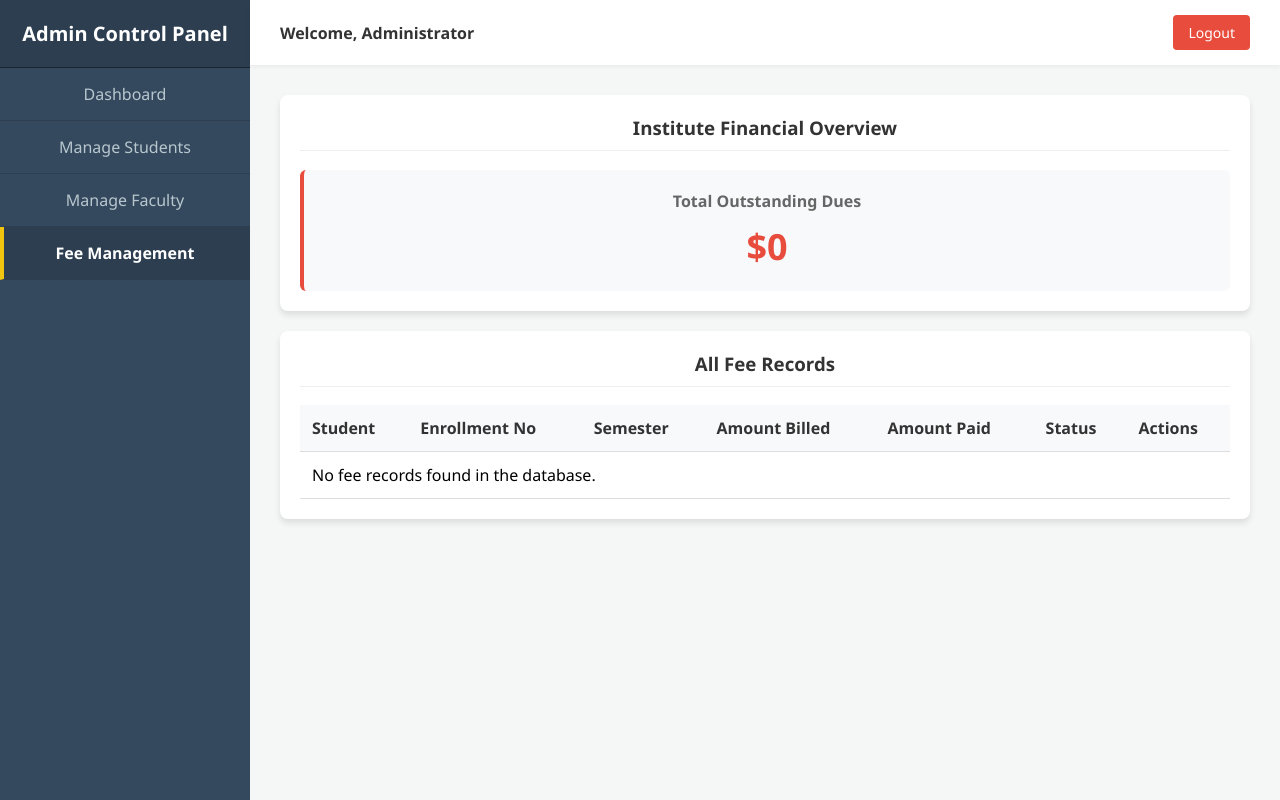
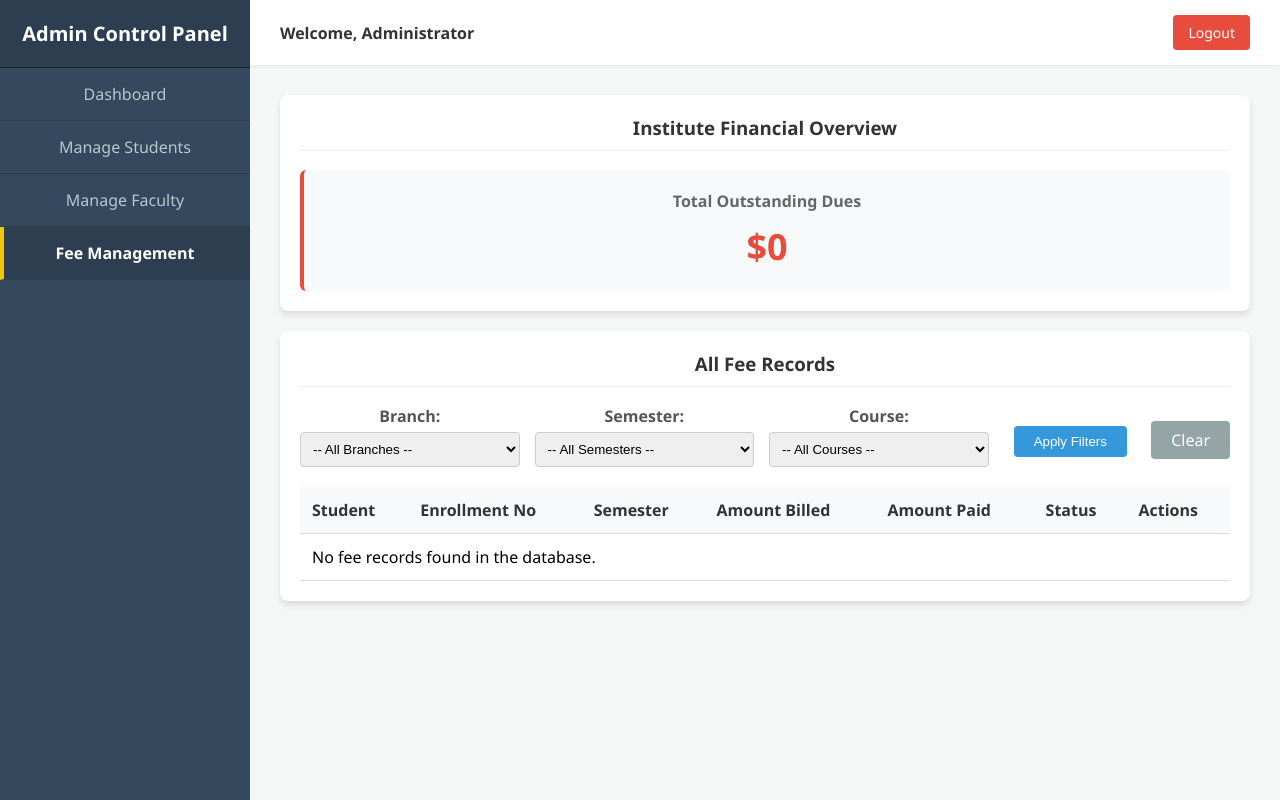
Before and after one commit to Deepanshuguptagpt/Student-Faculty-management, a Django app: page /admin-panel/fees/ in a window 1280 px wide. Run offline with Django 5.2, Linux system fonts and the light colour scheme; data comes from the database, SQL or seed files in the repository; both versions use the stored data as it was after the commit; data that the repository does not hold is empty.

Commit message:
Fee Management Modification

```diff
--- a/backend/administration/views.py
+++ b/backend/administration/views.py
@@ -1,6 +1,6 @@
 from django.shortcuts import render, redirect
 from authentication.models import User
-from backend.student.models import StudentProfile, FeeRecord
+from backend.student.models import StudentProfile, FeeRecord, BRANCH_CHOICES, COURSE_CHOICES, SEMESTER_CHOICES
 from .models import FacultyProfile
 
 def admin_dashboard(request):
@@ -23,7 +23,26 @@ def admin_dashboard(request):
 
 def manage_students(request):
     students = StudentProfile.objects.all().select_related('user')
-    return render(request, "dashboards/admin/students.html", {'students': students})
+
+    branch_filter = request.GET.get('branch')
+    year_filter = request.GET.get('year')
+    course_filter = request.GET.get('course')
+
+    if branch_filter:
+        students = students.filter(branch=branch_filter)
+    if year_filter:
+        students = students.filter(batch_year=year_filter)
+    if course_filter:
+        students = students.filter(course_name=course_filter)
+
+    return render(request, "dashboards/admin/students.html", {
+        'students': students,
+        'selected_branch': branch_filter,
+        'selected_year': year_filter,
+        'selected_course': course_filter,
+        'branches': [b[0] for b in BRANCH_CHOICES],
+        'courses': [c[0] for c in COURSE_CHOICES]
+    })
 
 
 def manage_faculty(request):
@@ -33,5 +52,26 @@ def manage_faculty(request):
 
 def fee_management(request):
     fees = FeeRecord.objects.all().select_related('student__user').order_by('-due_date')
+
+    branch_filter = request.GET.get('branch')
+    semester_filter = request.GET.get('semester')
+    course_filter = request.GET.get('course')
+
+    if branch_filter:
+        fees = fees.filter(student__branch=branch_filter)
+    if semester_filter:
+        fees = fees.filter(semester=semester_filter)
+    if course_filter:
+        fees = fees.filter(student__course_name=course_filter)
+
     total_dues = sum(f.amount_due for f in fees if f.status != 'Paid')
-    return render(request, "dashboards/admin/fees.html", {'fees': fees, 'total_dues': total_dues})
+    return render(request, "dashboards/admin/fees.html", {
+        'fees': fees,
+        'total_dues': total_dues,
+        'selected_branch': branch_filter,
+        'selected_semester': semester_filter,
+        'selected_course': course_filter,
+        'branches': [b[0] for b in BRANCH_CHOICES],
+        'courses': [c[0] for c in COURSE_CHOICES],
+        'semesters': [s[0] for s in SEMESTER_CHOICES]
+    })
--- a/templates/dashboards/admin/fees.html
+++ b/templates/dashboards/admin/fees.html
@@ -14,6 +14,54 @@
 
 <div class="card">
     <h3>All Fee Records</h3>
+
+    <!-- Filter Form -->
+    <form method="GET" action=""
+        style="display: flex; gap: 15px; margin-bottom: 20px; align-items: flex-end; flex-wrap: wrap;">
+        <div style="flex: 1; min-width: 200px;">
+            <label for="branch_filter"
+                style="display: block; margin-bottom: 5px; font-weight: bold; color: #555;">Branch:</label>
+            <select name="branch" id="branch_filter"
+                style="width: 100%; padding: 8px; border: 1px solid #ccc; border-radius: 4px;">
+                <option value="">-- All Branches --</option>
+                {% for b in branches %}
+                <option value="{{ b }}" {% if selected_branch == b %}selected{% endif %}>{{ b }}</option>
+                {% endfor %}
+            </select>
+        </div>
+
+        <div style="flex: 1; min-width: 150px;">
+            <label for="semester_filter"
+                style="display: block; margin-bottom: 5px; font-weight: bold; color: #555;">Semester:</label>
+            <select name="semester" id="semester_filter"
+                style="width: 100%; padding: 8px; border: 1px solid #ccc; border-radius: 4px;">
+                <option value="">-- All Semesters --</option>
+                {% for s in semesters %}
+                <option value="{{ s }}" {% if selected_semester == s %}selected{% endif %}>{{ s }}</option>
+                {% endfor %}
+            </select>
+        </div>
+
+        <div style="flex: 1; min-width: 150px;">
+            <label for="course_filter"
+                style="display: block; margin-bottom: 5px; font-weight: bold; color: #555;">Course:</label>
+            <select name="course" id="course_filter"
+                style="width: 100%; padding: 8px; border: 1px solid #ccc; border-radius: 4px;">
+                <option value="">-- All Courses --</option>
+                {% for c in courses %}
+                <option value="{{ c }}" {% if selected_course == c %}selected{% endif %}>{{ c }}</option>
+                {% endfor %}
+            </select>
+        </div>
+
+        <div>
+            <button type="submit"
+                style="padding: 8px 20px; background: #3498db; color: white; border: none; border-radius: 4px; cursor: pointer;">Apply
+                Filters</button>
+            <a href="?"
+                style="padding: 8px 20px; background: #95a5a6; color: white; text-decoration: none; border-radius: 4px; margin-left: 10px; display: inline-block;">Clear</a>
+        </div>
+    </form>
     <table>
         <thead>
             <tr>
@@ -35,14 +83,19 @@
                 <td>${{ fee.amount_due }}</td>
                 <td>${{ fee.amount_paid }}</td>
                 <td>
-                    <span class="status-badge {% if fee.status == 'Paid' %}status-paid{% elif fee.status == 'Pending' %}status-pending{% else %}status-overdue{% endif %}">
+                    <span
+                        class="status-badge {% if fee.status == 'Paid' %}status-paid{% elif fee.status == 'Pending' %}status-pending{% else %}status-overdue{% endif %}">
                         {{ fee.status }}
                     </span>
                 </td>
-                <td><button style="padding: 4px 10px; border: none; background: #3498db; color: white; border-radius: 3px; cursor: pointer;">Edit</button></td>
+                <td><button
+                        style="padding: 4px 10px; border: none; background: #3498db; color: white; border-radius: 3px; cursor: pointer;">Edit</button>
+                </td>
             </tr>
             {% empty %}
-            <tr><td colspan="7">No fee records found in the database.</td></tr>
+            <tr>
+                <td colspan="7">No fee records found in the database.</td>
+            </tr>
             {% endfor %}
         </tbody>
     </table>
```
Also changed, not shown: backend/student/models.py (+17 -0 lines), templates/dashboards/admin/students.html (+51 -3 lines), backend/student/migrations/0004_studentprofile_branch_studentprofile_course_name.py (added), db.sqlite3.
